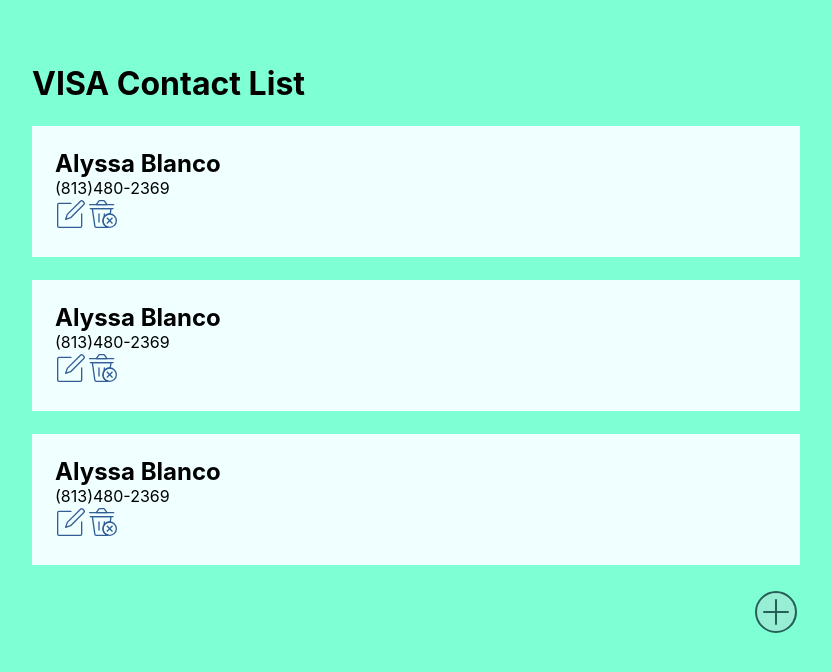
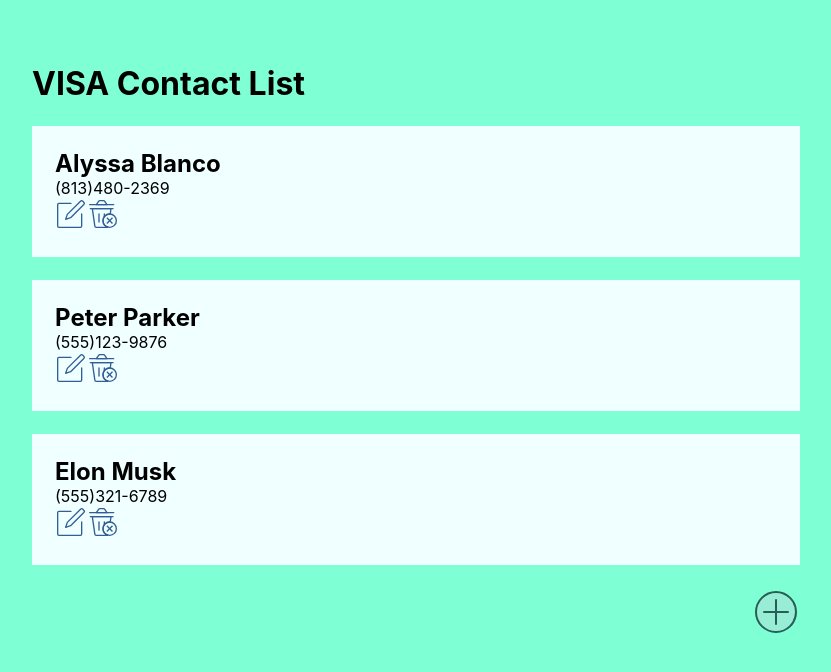
Before and after one commit to alyssakblanco/React-Contact-Book, a React (Create React App) app: page / in a window 1280 px wide. Shown: the top 672 px of the page, without its empty margins (224-1055 px from the left). Built offline with nearby package versions, Linux system fonts and the light colour scheme.

Commit message:
Expand contact and add form put in

```diff
--- a/src/AddNew.js
+++ b/src/AddNew.js
@@ -1,11 +1,31 @@
-import React, { Component } from 'react'
+import React, { useState } from 'react';
+import HomeButton from './components/HomeButton';
 
-export default class AddNew extends Component {
-    render() {
+
+
+function AddNew() {
+
+    const [fname, setFname] = useState('');
+    const [lname, setLname] = useState('');
+    const [num, setNumber] = useState('');
+    const [email, setEmail] = useState('');
+
+
         return (
             <div>
                 <h1>Add New</h1>
+                <form id="addNew">
+                    <input type="text" placeholder="First Name" value={fname} onChange={(e) => setFname(e.target.value)}/>
+                    <input type="text" placeholder="Last Name" value={lname} onChange={(e) => setLname(e.target.value)}/>
+                    <input type="text" placeholder="Phone Number" value={num} onChange={(e) => setNumber(e.target.value)}/>
+                    <input type="text" placeholder="Email" value={email} onChange={(e) => setEmail(e.target.value)}/>
+
+                    <button type="submit">Add</button>
+                </form>
+                <HomeButton />
             </div>
         )
-    }
+
 }
+
+export default AddNew
--- a/src/App.js
+++ b/src/App.js
@@ -1,9 +1,12 @@
 import AddNew from "./AddNew";
 import Home from "./Home";
-import {Route, Link} from 'react-router-dom';
+import {Route} from 'react-router-dom';
 import Edit from "./Edit";
 
 function App() {
+
+
+
   return (
     <div>
       <Route exact path="/" component={Home} />
--- a/src/Home.js
+++ b/src/Home.js
@@ -1,19 +1,57 @@
-import React, { Component } from 'react';
+import React, {useState } from 'react';
 import ListItem from "./components/ListItem";
 import AddButton from "./components/AddButton";
 
-export default class Home extends Component {
-    render() {
-        return (
-            <div>
 
-              <h1>VISA Contact List</h1>
-              <ListItem />
-              <ListItem />
-              <ListItem />
-              <AddButton />
+function Home(){
 
-            </div>
-          );
-    }
+  const [contacts, setContacts] = useState(
+    [
+        {
+            id: 1,
+            firstName:"Alyssa",
+            lastName:"Blanco",
+            phone:"(813)480-2369",
+            email:"alyssakblanco@outlook.com"
+        },
+        {
+            id: 2,
+            firstName:"Peter",
+            lastName:"Parker",
+            phone:"(555)123-9876",
+            email:"notspiderman@outlook.com"
+        },
+        {
+            id: 3,
+            firstName:"Elon",
+            lastName:"Musk",
+            phone:"(555)321-6789",
+            email:"rocketman@outlook.com"
+        }
+    ]
+  )
+
+  //Add Task
+  // const addTask = (task) => {
+  //   console.log(contact)
+  // }
+
+  //delete task
+  const deleteContact = (id) => {
+    console.log('delete', id)
+  }
+
+  return (
+    <div>
+
+      <h1>VISA Contact List</h1>
+
+      <ListItem contacts={contacts} onDelete={deleteContact}/>
+
+      <AddButton/>
+
+    </div>
+  );
 }
+
+export default Home
--- a/src/components/AddButton.js
+++ b/src/components/AddButton.js
@@ -1,17 +1,19 @@
 import React from 'react';
-import AddNew from "../AddNew";
-import {Route, Link} from 'react-router-dom';
+import {Link} from 'react-router-dom';
 
 export default function Add3() {
 return (
 <div id="add">
 
-    {/* <Route exact path="/add" component={AddNew} /> */}
+    <Link to="/add">
 
-    <svg width="48" height="48" viewBox="0 0 24 24" fill="none" xmlns="http://www.w3.org/2000/svg" dataReactroot="">
+    <svg width="48" height="48" viewBox="0 0 24 24" fill="none" xmlns="http://www.w3.org/2000/svg" datareactroot="">
     <path strokeLinejoin="round" strokeLinecap="round" strokeMiterlimit="10" strokeWidth="1" stroke="#265F58" fill="#98EED5" d="M12 22C17.5228 22 22 17.5228 22 12C22 6.47715 17.5228 2 12 2C6.47715 2 2 6.47715 2 12C2 17.5228 6.47715 22 12 22Z"></path>
     <path strokeLinejoin="round" strokeLinecap="round" strokeMiterlimit="10" strokeWidth="1" stroke="#265F58" d="M6 12H18"></path>
     <path strokeLinejoin="round" strokeLinecap="round" strokeMiterlimit="10" strokeWidth="1" stroke="#265F58" d="M12 18V6"></path>
     </svg>
+
+    </Link>
+
 </div>
 )}
--- a/src/components/DeleteButton.js
+++ b/src/components/DeleteButton.js
@@ -1,8 +1,10 @@
 import React from 'react'
+
  export default function TrashDelete2() {
+
     return (
         <>
-    <svg width="32" height="32" viewBox="0 0 24 24" fill="none" xmlns="http://www.w3.org/2000/svg" dataReactroot="">
+            <svg width="32" height="32" viewBox="0 0 24 24" fill="none" xmlns="http://www.w3.org/2000/svg" datareactroot="">
             <path strokeLinejoin="round" strokeLinecap="round" strokeMiterlimit="10" strokeWidth="1" stroke="#325e97" fill="none" d="M15.69 21.82C15.69 21.82 15.68 21.83 15.69 21.82C13.56 21.24 12 19.3 12 17C12 15.87 12.37 14.83 13 14C13.91 12.79 15.37 12 17 12C17.14 12 17.28 12.01 17.42 12.02L18 8H4L5.88 21.14C5.95 21.63 6.37 22 6.87 22H15.13C15.34 22 15.53 21.94 15.69 21.82Z"></path>
             <path strokeLinejoin="round" strokeLinecap="round" strokeMiterlimit="10" strokeWidth="1" stroke="#325e97" d="M2.5 8H19.5"></path>
             <path strokeLinejoin="round" strokeLinecap="round" strokeMiterlimit="10" strokeWidth="1" stroke="#325e97" d="M9 12V18"></path>
@@ -14,4 +16,5 @@
             <path strokeLinejoin="round" strokeMiterlimit="10" strokeWidth="1" stroke="#325e97" d="M19.12 14.88L14.88 19.12"></path>
             </svg>
         </>
-)}
+    )
+}
--- a/src/components/EditButton.js
+++ b/src/components/EditButton.js
@@ -2,7 +2,7 @@
  export default function Edit() {
  return (
  <>
-    <svg width="32" height="32" viewBox="0 0 24 24" fill="none" xmlns="http://www.w3.org/2000/svg" dataReactroot="">
+    <svg width="32" height="32" viewBox="0 0 24 24" fill="none" xmlns="http://www.w3.org/2000/svg" datareactroot="">
     <path fill="none" d="M20 12V21C20 21.55 19.55 22 19 22H3C2.45 22 2 21.55 2 21V5C2 4.45 2.45 4 3 4H12" undefined="1"></path>
     <path strokeLinejoin="round" strokeLinecap="round" strokeMiterlimit="10" strokeWidth="1" stroke="#325e97" d="M20 12V21C20 21.55 19.55 22 19 22H3C2.45 22 2 21.55 2 21V5C2 4.45 2.45 4 3 4H12"></path>
     <path strokeLinejoin="round" strokeLinecap="round" strokeMiterlimit="10" strokeWidth="1" stroke="#325e97" fill="none" d="M19.15 2.38001L9.24 12.29L8 16L11.71 14.76L21.62 4.85001C22.07 4.40001 22.13 3.71001 21.74 3.32001L20.68 2.26001C20.29 1.87001 19.6 1.92001 19.15 2.38001Z"></path>
--- /dev/null
+++ b/src/components/HomeButton.js
@@ -0,0 +1,18 @@
+import React from 'react'
+import {Link} from 'react-router-dom';
+
+ export default function Home8() {
+ return (
+ <>
+    <Link to="/">
+
+    <svg width="32" height="32" viewBox="0 0 24 24" fill="none" xmlns="http://www.w3.org/2000/svg" datareactroot="">
+    <path strokeLinejoin="round" strokeLinecap="round" strokeMiterlimit="10" strokeWidth="1" stroke="#325e97" fill="none" d="M12 22C17.5228 22 22 17.5228 22 12C22 6.47715 17.5228 2 12 2C6.47715 2 2 6.47715 2 12C2 17.5228 6.47715 22 12 22Z"></path>
+    <path strokeLinejoin="round" strokeLinecap="round" strokeMiterlimit="10" strokeWidth="1" stroke="#325e97" fill="none" d="M17 10L12 6L7 10V16H17V10Z"></path>
+    <path strokeLinecap="round" strokeMiterlimit="10" strokeWidth="1" stroke="#325e97" d="M12.5 12H11.5V16H12.5V12Z"></path>
+    </svg>
+
+    </Link>
+
+</>
+)}
--- a/src/components/ListItem.js
+++ b/src/components/ListItem.js
@@ -1,16 +1,41 @@
-import React, { Component } from 'react'
+import React, { useState} from 'react';
 import EditButton from "./EditButton";
 import DeleteButton from "./DeleteButton";
 
-export default class ListItem extends Component {
-    render() {
-        return (
-            <div class="listItem">
-                <h2>Alyssa Blanco</h2>
-                <p>(813)480-2369</p>
-                <EditButton />
-                <DeleteButton />
-            </div>
-        )
+function ListItem({contacts}) {
+
+
+    const [selected, setSelected] = useState(null);
+
+    const toggle = (i) => {
+        if(selected === i){
+            return setSelected(null);
+        }
+        setSelected(i);
     }
+
+    return (
+        <div id="list">
+
+            {contacts.map((item, i) => (
+                <div className="listItem">
+                    <div>
+                        <h2 className="pointer" onClick={() => toggle(i)}>{item.firstName} {item.lastName}</h2>
+                        <p>{item.phone}</p>
+                        <EditButton />
+                        <DeleteButton />
+                    </div>
+                    <div className={selected === i ? 'open' : 'closed'}>
+                        <p>{item.email}</p>
+                    </div>
+                </div>
+            ))}
+
+
+
+        </div>
+    )
 }
+
+
+export default ListItem
--- a/src/index.css
+++ b/src/index.css
@@ -15,6 +15,8 @@
   padding-right: 20%;
 }
 
+
+
 .listItem{
   background-color: azure;
   margin-top: 3%;
@@ -25,3 +27,15 @@
   float: right;
   margin-top: 3%;
 }
+
+.closed{
+  display: none;
+}
+
+.open{
+  display: block;
+}
+
+.pointer{
+  cursor: pointer;
+}
```
Lines whose indentation alone changed are shown as unchanged.
